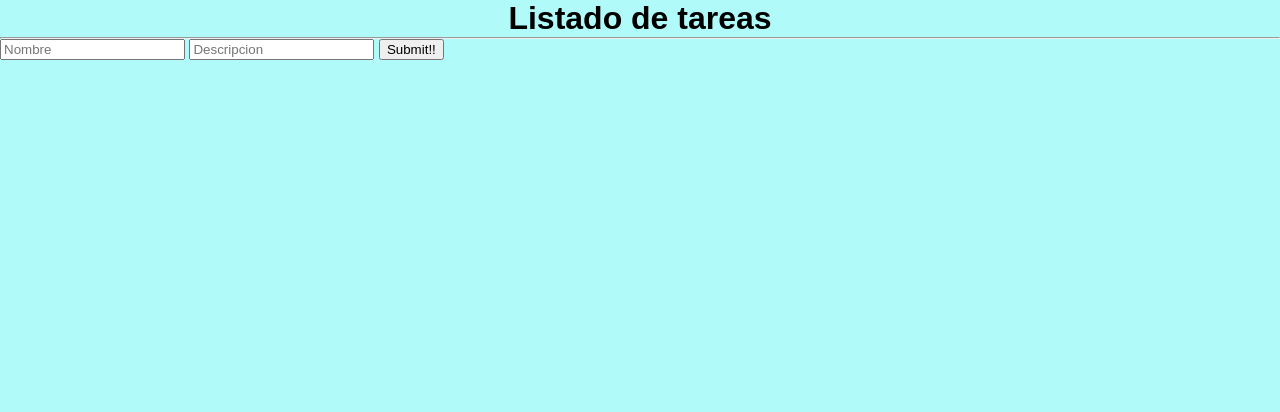
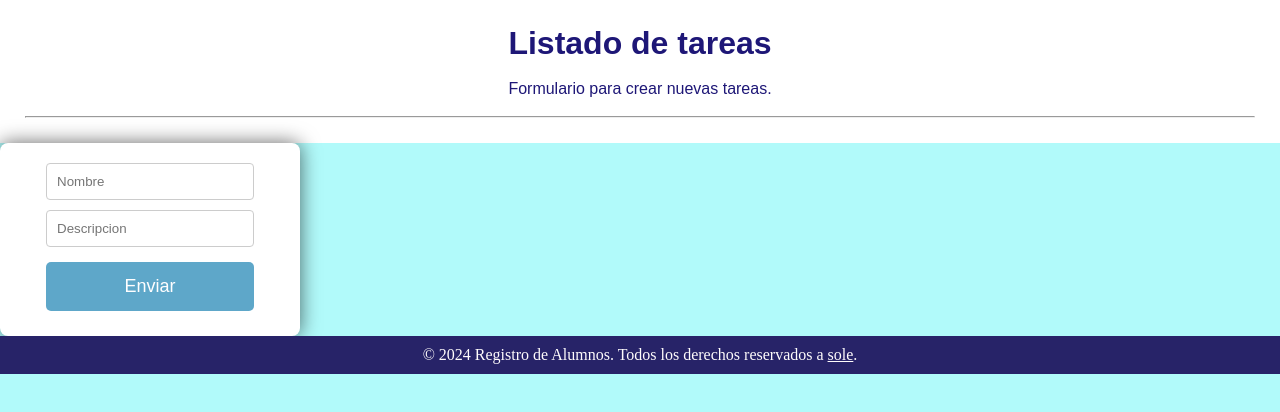
Before and after one commit to MicaelaMejiaVargas/INTEGRADOR-PDI, a website: page NodeJS-Integrador-main/client/index.html in a window 1280 px wide. Drawn offline with Linux system fonts and the light colour scheme.

Commit message:
avances en el estilo de formulario

```diff
--- a/NodeJS-Integrador-main/client/index.html
+++ b/NodeJS-Integrador-main/client/index.html
@@ -7,17 +7,20 @@
   <title>Listado de tareas</title>
 </head>
 <body>
-  <header class="py-3">
-    <h1>Listado de tareas</h1>
+      <!--==================== Cabezera ====================-->
+  <header>
+    <h1>Listado de tareas</h1> <br>
+    <p class="sub-title"> Formulario para crear nuevas tareas.</p><br>
     <hr />
   </header>
+      <!--==================== Formulario ====================-->
   <main class="container">
 
-    <section class="formulario">
+    <section class="contiene-form">
       <form action="http://localhost:3000/tasks" method="post" id="formulario">
         <input type="text" placeholder="Nombre" name="name">
         <input type="text" placeholder="Descripcion" name="description">
-        <input type="submit" value="Submit!!">
+        <input class="btn" type="submit" value="Enviar">
       </form>
     </section>
 
@@ -25,7 +28,12 @@
     <ul id="lista-tareas">
       <!--Acá se muestran las tareas-->
     </ul>
+
   </main>
+
+  <footer>
+    <p>&copy; 2024 Registro de Alumnos. Todos los derechos reservados a <u>sole</u>.</p>
+  </footer>
 
   <script src="scripts/tareas.js"></script>
 </body>
--- a/NodeJS-Integrador-main/client/sass/_base.scss
+++ b/NodeJS-Integrador-main/client/sass/_base.scss
@@ -1,9 +1,29 @@
-*{
+html{
+  box-sizing: border-box;
+}
+
+*,*::after, *::before{
+  box-sizing: inherit;
+  padding: 0;
   margin: 0;
-  box-sizing: 0;
 }
 
 body{
   font-family: Arial, Helvetica, sans-serif;
   background-color: rgb(177, 250, 250);
 }
+
+header {
+  background-color:white;
+  color: rgb(30, 23, 119);
+  padding: 25px;
+  text-align: center;
+}
+
+footer {
+  font-family: 'Times New Roman', Times, serif;
+  text-align: center;
+  padding: 10px;
+  background-color: rgb(39, 35, 104);
+  color: #fffcfc;
+}
--- a/NodeJS-Integrador-main/client/sass/components/_buttons.scss
+++ b/NodeJS-Integrador-main/client/sass/components/_buttons.scss
@@ -1,3 +1,13 @@
 .btn{
-  padding: 2rem 2rem;
+  background-color:#5ea7c9;
+  border: none;
+  font-family: Arial, Helvetica, sans-serif;
+  font-size: 18px;
+  color: rgb(255, 254, 255);
+  padding: 14px 28px;
+  cursor: pointer;
+  border-radius: 5px;
+  display: inline-block;
+  margin: 5px;
 }
+.btn:hover {background-color: #45a049;}
--- a/NodeJS-Integrador-main/client/sass/components/_formulario.scss
+++ b/NodeJS-Integrador-main/client/sass/components/_formulario.scss
@@ -1,3 +1,29 @@
+// .contiene-form{
+//   display: flex;
+// }
+form {
+  // position: ;
+  text-align: center;
+  background-color: #fff;
+  border-radius: 8px;
+  box-shadow: 0 0 20px rgba(0, 0, 0, 0.6);
+  padding: 20px;
+  width: 300px;
+  label {
+    margin-bottom: 8px;
+    font-weight: bold;
+  }
+  input{
+    display: inline-block;
+    width: 80%;
+    padding: 10px;
+    margin-bottom: 10px;
+    border: 1px solid #ccc;
+    border-radius: 4px;
+    box-sizing: border-box;
+  }
+}
+
 // $color-central:rgba(0, 0, 0, 0.719);
 // $color-input:gray;
 
--- a/NodeJS-Integrador-main/client/sass/components/_titles.scss
+++ b/NodeJS-Integrador-main/client/sass/components/_titles.scss
@@ -1,3 +1,6 @@
-h1{
+h1, .sub-title{
     text-align: center;
 }
+h1 {
+    margin-top: 30px;
+}
--- a/NodeJS-Integrador-main/client/sass/main.scss
+++ b/NodeJS-Integrador-main/client/sass/main.scss
@@ -1,4 +1,5 @@
 @import "./base";
 //componentes
 @import "./components/buttons";
-@import "./components/titles";
+@import "./components/formulario";
+// @import "./components/titles";
```
Also changed, not shown: NodeJS-Integrador-main/client/styles/styles.css, 1 other file.
